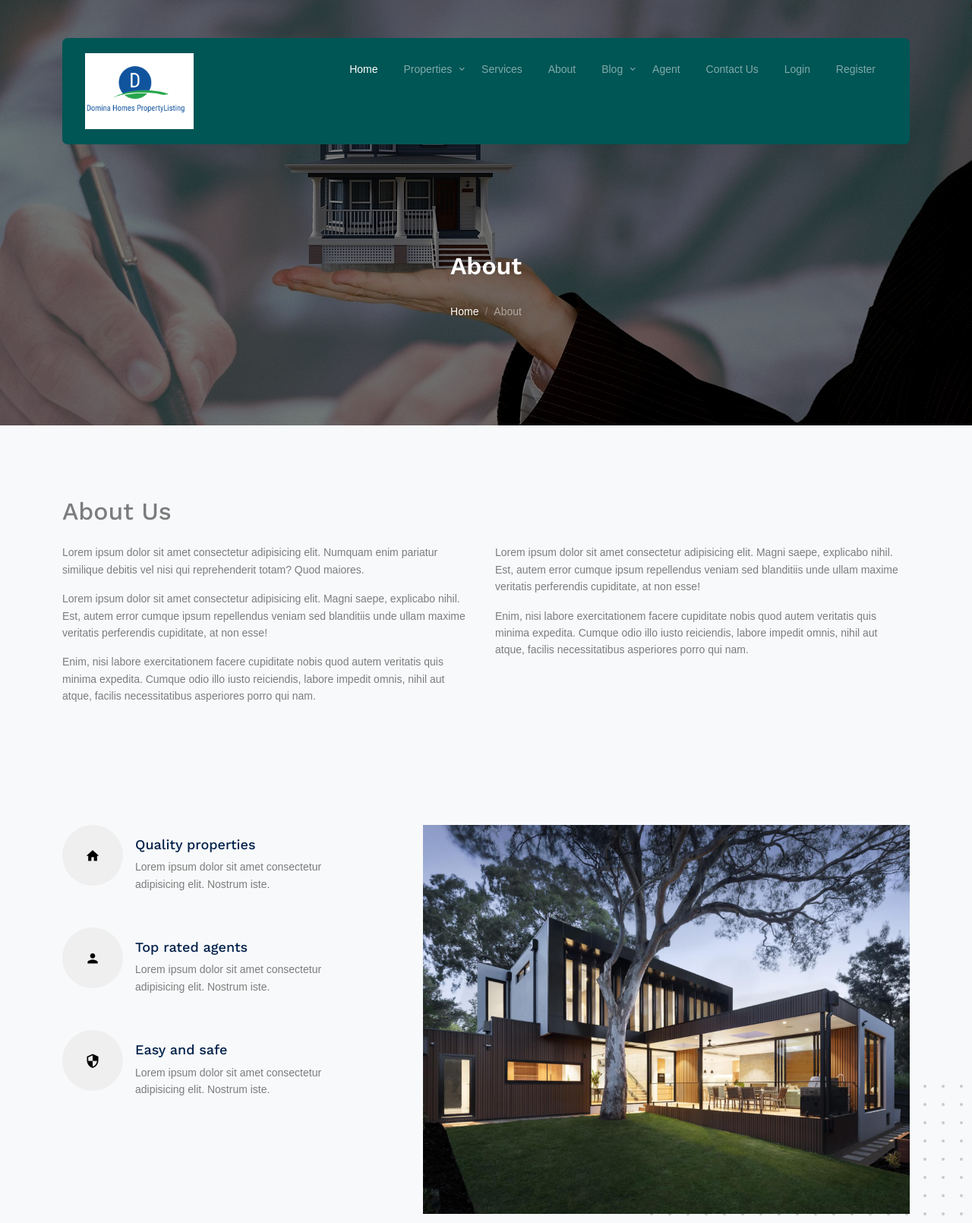
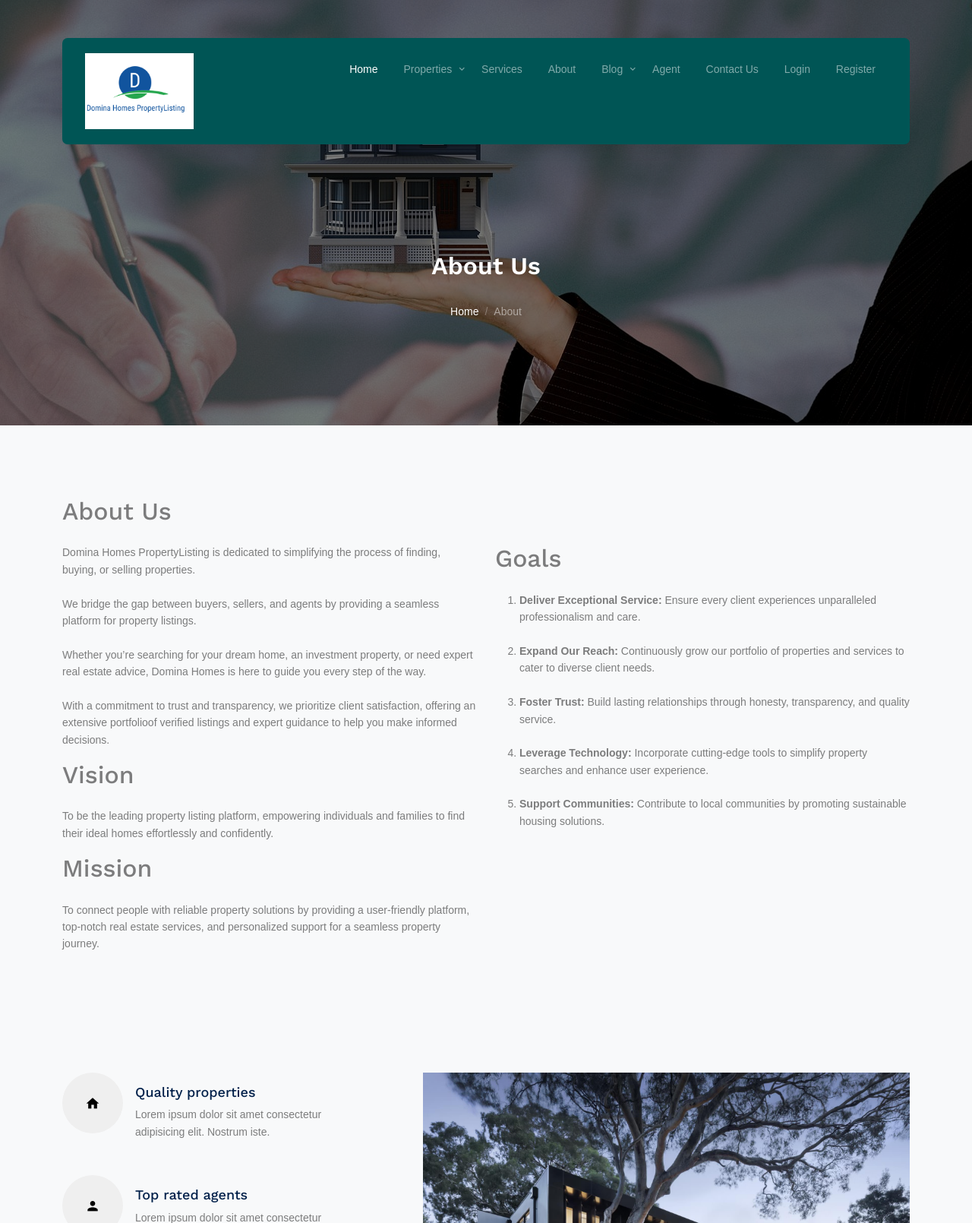
Before and after one commit to NoelWekulo/emobilis-final-project, a Django app: page /about in a window 1280 px wide. Shown: the top 1610 px of the page at 76% size. Run offline with Django 5.2, Linux system fonts and the light colour scheme; data that the repository does not hold is empty; some libraries are stand-ins or nearby versions; some web fonts are replaced.

Commit message:
minor changes

```diff
--- a/propertyapp/templates/about.html
+++ b/propertyapp/templates/about.html
@@ -11,7 +11,7 @@
       <div class="container">
         <div class="row justify-content-center align-items-center">
           <div class="col-lg-9 text-center mt-5">
-            <h1 class="heading" data-aos="fade-up">About</h1>
+            <h1 class="heading" data-aos="fade-up">About Us</h1>
 
             <nav
               aria-label="breadcrumb"
@@ -41,36 +41,46 @@
           </div>
           <div class="col-lg-6">
             <p class="text-black-50">
-              Lorem ipsum dolor sit amet consectetur adipisicing elit. Numquam
-              enim pariatur similique debitis vel nisi qui reprehenderit totam?
-              Quod maiores.
+              Domina Homes PropertyListing is dedicated to simplifying the process of finding, buying, or selling properties.<br>
+              <br>
+               We bridge the gap between buyers, sellers, and agents by providing a seamless platform for property
+                listings. <br>
+                <br>
+                Whether you’re searching for your dream home, an investment property,
+                or need expert real estate advice, Domina Homes is here to guide you every step of the way.<br>
+                <br>
+
+          With a commitment to trust and transparency, we prioritize client satisfaction, offering an extensive
+               portfolioof verified listings and expert guidance to help you make informed decisions.
             </p>
+            <div class="col-12">
+              <h2 class="font-weight-bold heading text-primary mb-4">Vision</h2>
+            </div>
             <p class="text-black-50">
-              Lorem ipsum dolor sit amet consectetur adipisicing elit. Magni
-              saepe, explicabo nihil. Est, autem error cumque ipsum repellendus
-              veniam sed blanditiis unde ullam maxime veritatis perferendis
-              cupiditate, at non esse!
+              To be the leading property listing platform, empowering individuals and families to find their ideal homes effortlessly and confidently.
             </p>
+            <div class="col-12">
+              <h2 class="font-weight-bold heading text-primary mb-4">Mission</h2>
+            </div>
             <p class="text-black-50">
-              Enim, nisi labore exercitationem facere cupiditate nobis quod
-              autem veritatis quis minima expedita. Cumque odio illo iusto
-              reiciendis, labore impedit omnis, nihil aut atque, facilis
-              necessitatibus asperiores porro qui nam.
+              To connect people with reliable property solutions by providing a user-friendly platform, top-notch real estate services, and personalized support for a seamless property journey.
             </p>
           </div>
           <div class="col-lg-6">
+            <div class="col-12">
+              <h2 class="font-weight-bold heading text-primary mb-4">Goals</h2>
+            </div>
             <p class="text-black-50">
-              Lorem ipsum dolor sit amet consectetur adipisicing elit. Magni
-              saepe, explicabo nihil. Est, autem error cumque ipsum repellendus
-              veniam sed blanditiis unde ullam maxime veritatis perferendis
-              cupiditate, at non esse!
-            </p>
-            <p class="text-black-50">
-              Enim, nisi labore exercitationem facere cupiditate nobis quod
-              autem veritatis quis minima expedita. Cumque odio illo iusto
-              reiciendis, labore impedit omnis, nihil aut atque, facilis
-              necessitatibus asperiores porro qui nam.
-            </p>
+              <ol>
+                <li><strong>Deliver Exceptional Service:</strong> Ensure every client experiences unparalleled professionalism
+                   and care.</li><br>
+                   <li><strong>Expand Our Reach: </strong> Continuously grow our portfolio of properties and services to cater to diverse client needs.</li><br>
+                    <li><strong>Foster Trust: </strong>  Build lasting relationships through honesty, transparency, and quality service.</li><br>
+                      <li><strong>Leverage Technology: </strong> Incorporate cutting-edge tools to simplify property searches and enhance user experience.</li><br>
+                        <li><strong>Support Communities:</strong>  Contribute to local communities by promoting sustainable housing solutions.</li><br>
+              </ol>
+             </p>
+
           </div>
         </div>
       </div>
```
